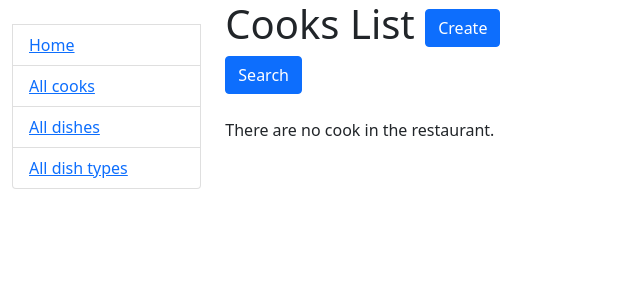
After one commit to Gr1zzZzzly/restaurant-kitchen-service, a Django app: page /cooks/ in a window 1280 px wide. The commit adds this page. Shown: the top 300 px of the page, without its empty margins (0-640 px from the left). Run offline with Django 4.2, Linux system fonts and the light colour scheme; data that the repository does not hold is empty; some libraries are stand-ins or nearby versions.

Commit message:
implement CRUD for dish model and add html files for cook(abstraktUser)

```diff
--- a/kitchen/models.py
+++ b/kitchen/models.py
@@ -1,5 +1,6 @@
 from django.db import models
 from django.contrib.auth.models import AbstractUser
+from django.urls import reverse
 
 
 class DishType(models.Model):
@@ -13,7 +14,7 @@ class DishType(models.Model):
 
 
 class Cook(AbstractUser):
-    years_of_experience = models.IntegerField(default=None, blank=True)
+    years_of_experience = models.IntegerField(default=0, blank=True)
 
     class Meta:
         verbose_name = "Cook"
@@ -25,6 +26,9 @@ class Cook(AbstractUser):
             f"({self.first_name} {self.last_name}) "
             f"experience: {self.years_of_experience}"
         )
+
+    def get_absolute_url(self):
+        return reverse("kitchen:cook-detail", kwargs={"pk": self.pk})
 
 
 class Dish(models.Model):
--- a/kitchen/urls.py
+++ b/kitchen/urls.py
@@ -1,7 +1,8 @@
 from django.urls import path
 
 from kitchen.views import index, DishTypeListView, DishTypeCreateView, DishTypeUpdateView, DishTypeDeleteView, \
-    DishListView, DishCreateView, DishUpdateView, DishDeleteView, DishDetailView
+    DishListView, DishCreateView, DishUpdateView, DishDeleteView, DishDetailView, CookListView, CookDetailView, \
+    CookCreateView, CookDeleteView, CookUpdateView
 
 urlpatterns = [
     path("", index, name="index"),
@@ -50,6 +51,32 @@ urlpatterns = [
         DishDeleteView.as_view(),
         name="dish-delete"
     ),
+    path(
+        "cooks/",
+        CookListView.as_view(),
+        name="cook-list"
+    ),
+    path(
+        "cooks/<int:pk>",
+        CookDetailView.as_view(),
+        name="cook-detail"
+    ),
+    path(
+        "cooks/create/",
+        CookCreateView.as_view(),
+        name="cook-create"
+    ),
+    path(
+        "dishes/<int:pk>/delete/",
+        CookDeleteView.as_view(),
+        name="cook-delete"
+    ),
+    path(
+        "dishes/<int:pk>/update/",
+        CookUpdateView.as_view(),
+        name="cook-update"
+    ),
+
 ]
 
 app_name = "kitchen"
--- a/kitchen/views.py
+++ b/kitchen/views.py
@@ -2,7 +2,7 @@ from django.shortcuts import render
 from django.urls import reverse_lazy
 from django.views import generic
 
-from kitchen.forms import DishForm
+from kitchen.forms import DishForm, CookCreationForm
 from kitchen.models import Cook, Dish, DishType
 
 
@@ -76,3 +76,30 @@ class DishUpdateView(generic.UpdateView):
 class DishDeleteView(generic.DeleteView):
     model = Dish
     success_url = reverse_lazy("kitchen:dish-list")
+
+
+class CookListView(generic.ListView):
+    model = Cook
+    paginate_by = 5
+    queryset = Cook.objects.all()
+
+
+class CookDetailView(generic.DetailView):
+    model = Cook
+    queryset = Cook.objects.all().prefetch_related("dishes__dish_type")
+
+
+class CookCreateView(generic.CreateView):
+    model = Cook
+    form_class = CookCreationForm
+
+
+class CookUpdateView(generic.UpdateView):
+    model = Cook
+    form_class = CookCreationForm
+    success_url = reverse_lazy("")
+
+
+class CookDeleteView(generic.DeleteView):
+    model = Cook
+    success_url = reverse_lazy("")
--- a/templates/includes/sidebar.html
+++ b/templates/includes/sidebar.html
@@ -9,7 +9,7 @@
   <br>
 
   <li class="list-group-item"><a href="{% url 'kitchen:index' %}">Home</a></li>
-  <li class="list-group-item"><a href="">All cooks</a></li>
+  <li class="list-group-item"><a href="{% url 'kitchen:cook-list' %}">All cooks</a></li>
   <li class="list-group-item"><a href="{% url 'kitchen:dish-list' %}">All dishes</a></li>
   <li class="list-group-item"><a href="{% url 'kitchen:dish-types-list' %}">All dish types</a></li>
 </ul>
--- /dev/null
+++ b/templates/kitchen/cook_list.html
@@ -0,0 +1,35 @@
+{% extends "base.html" %}
+
+{% block content %}
+    <h1>
+      Cooks List
+      <a href="{% url 'kitchen:cook-create' %}" class="btn btn-primary link-to-page">
+        Create
+      </a>
+    </h1>
+    {% include "includes/search.html" %}
+    <br>
+    {% if cook_list %}
+    <table class="table">
+      <tr>
+        <th>ID</th>
+        <th>Username</th>
+        <th>First name</th>
+        <th>Last name</th>
+        <th>Years of experience</th>
+      </tr>
+    {% for cook in cook_list %}
+      <tr>
+        <td>{{ cook.id }}</td>
+        <td><a href="{{ cook.get_absolute_url }}">{{ cook.username }} {% if user == cook %} (Me){% endif %}</a></td>
+        <td>{{ cook.first_name }}</td>
+        <td>{{ cook.last_name }}</td>
+        <td>{{ cook.license_number }}</td>
+      </tr>
+    {% endfor %}
+
+    </table>
+    {% else %}
+      <p>There are no cook in the restaurant.</p>
+    {% endif %}
+{% endblock %}
```
Also changed, not shown: kitchen/forms.py (+12 -1 lines), templates/kitchen/cook_confirm_delete.html (added, +10 -0 lines), templates/kitchen/cook_detail.html (added, +33 -0 lines), templates/kitchen/cook_form.html (added, +12 -0 lines), 1 other file.
